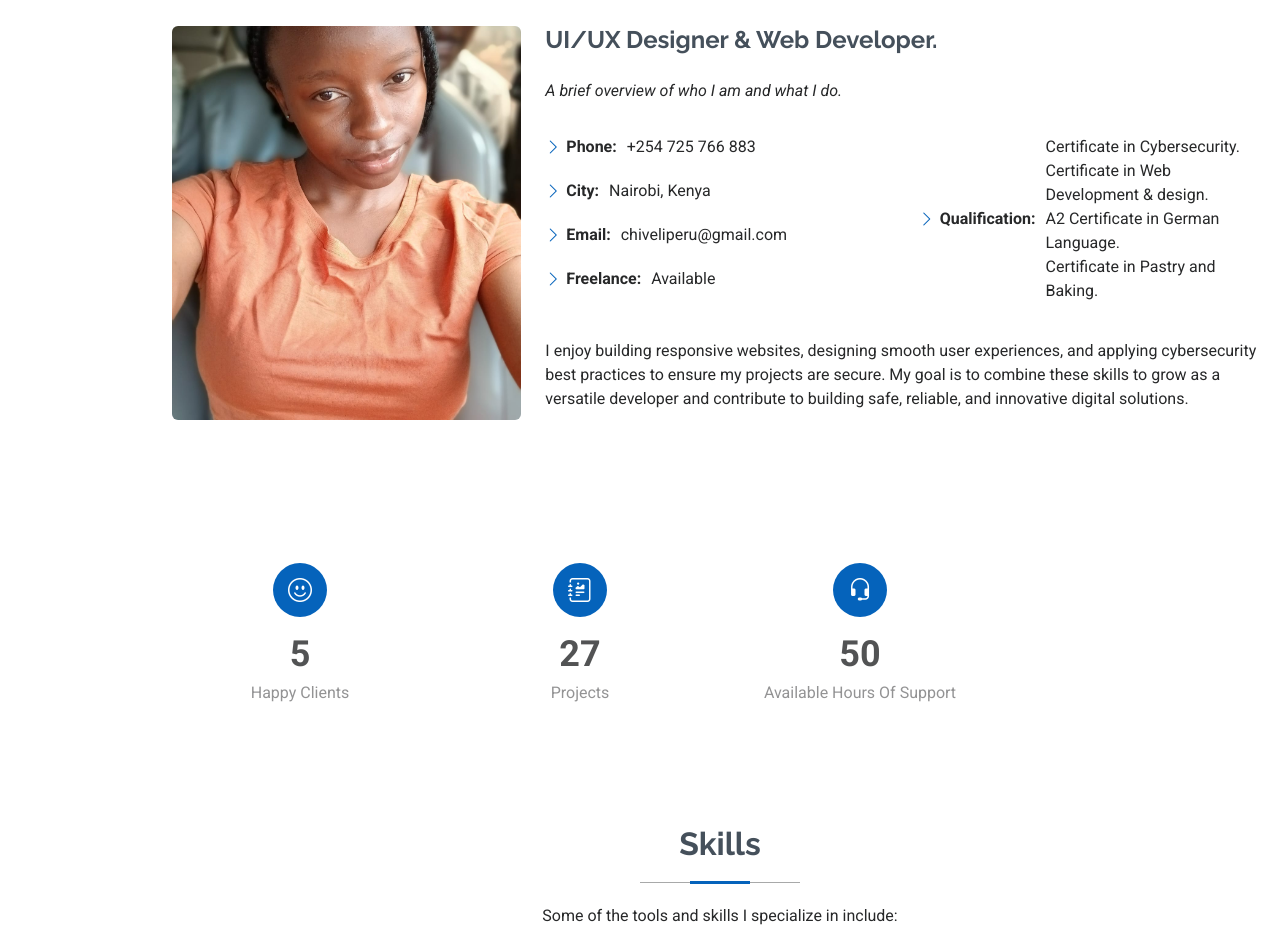
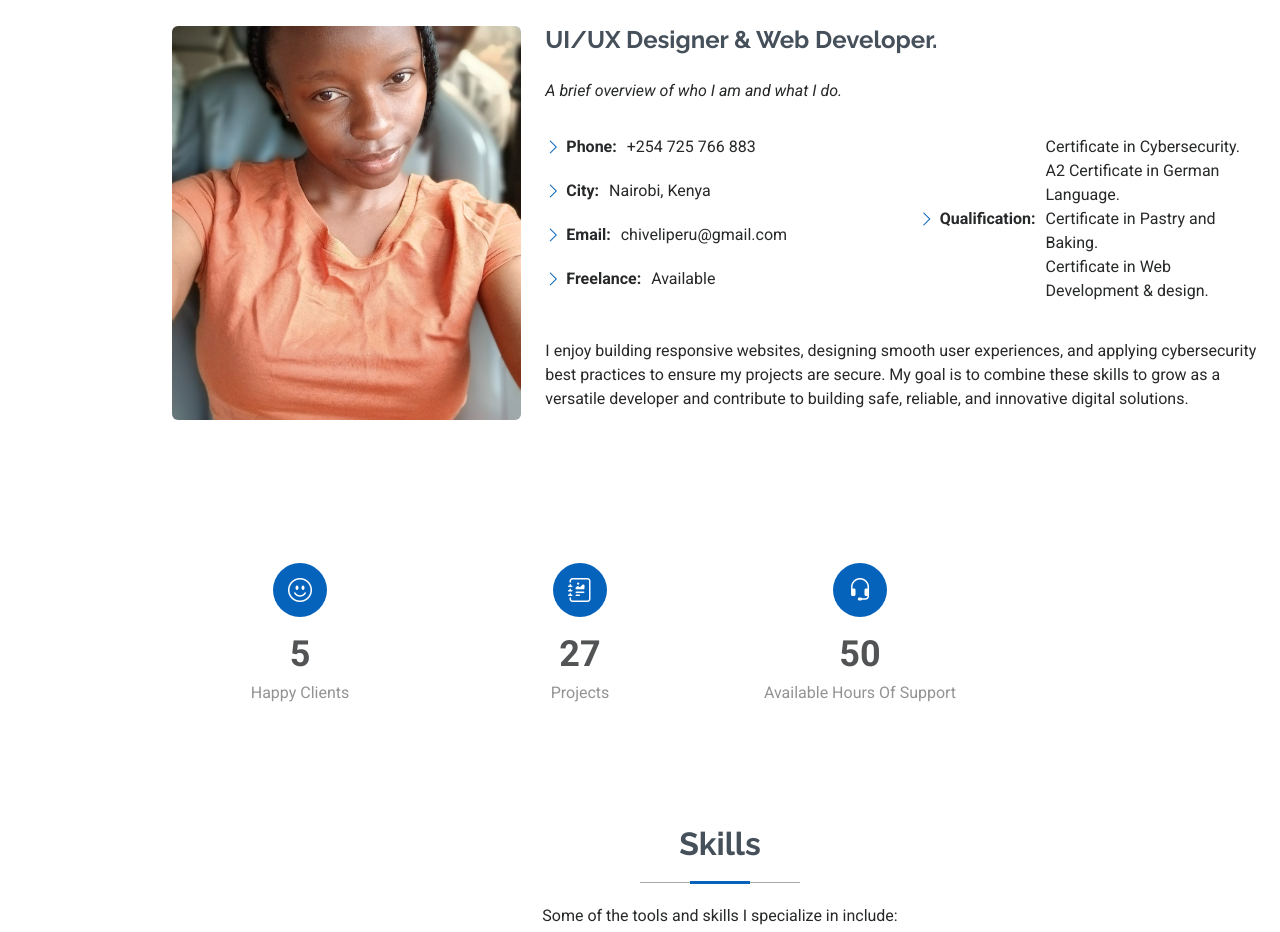
Before and after one commit to kimberlyperru/My-Portfolio, a plain HTML site: page index.html in a window 1280 px wide. Shown: the part 1020-1952 px from the top of the page. Drawn offline with Linux system fonts and the light colour scheme; animation ran at ten frames a second.

Commit message:
Certificate in Web Development & design.

```diff
--- a/index.html
+++ b/index.html
@@ -112,7 +112,7 @@
               <div class="col-lg-6">
                 <ul>
 
-                  <li><i class="bi bi-chevron-right"></i> <strong>Qualification:</strong> <span>Certificate in Cybersecurity. <br>Certificate in Web Development & design. <br>A2 Certificate in German Language. <br>Certificate in Pastry and Baking.</span></li>
+                  <li><i class="bi bi-chevron-right"></i> <strong>Qualification:</strong> <span>Certificate in Cybersecurity.  <br>A2 Certificate in German Language. <br>Certificate in Pastry and Baking. <br> Certificate in Web Development & design.</span></li>
                 </ul>
               </div>
             </div>
```
